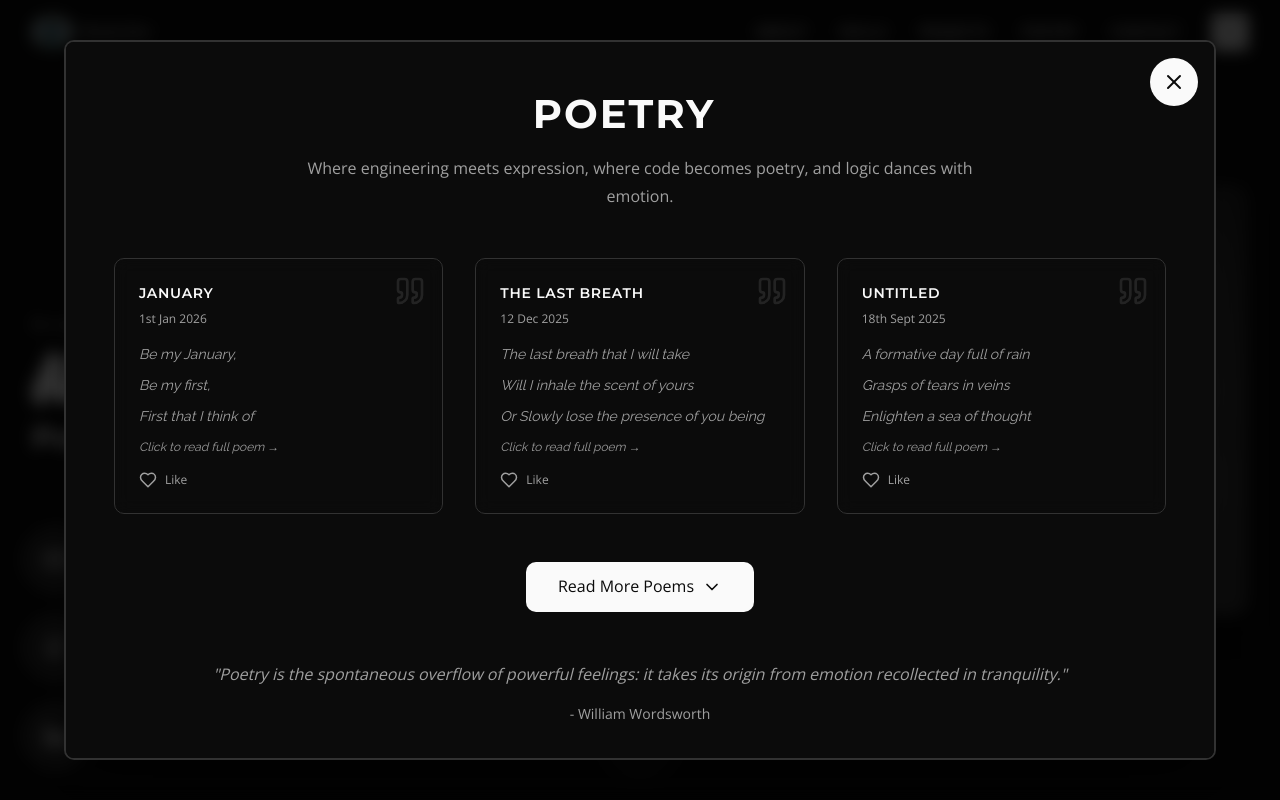
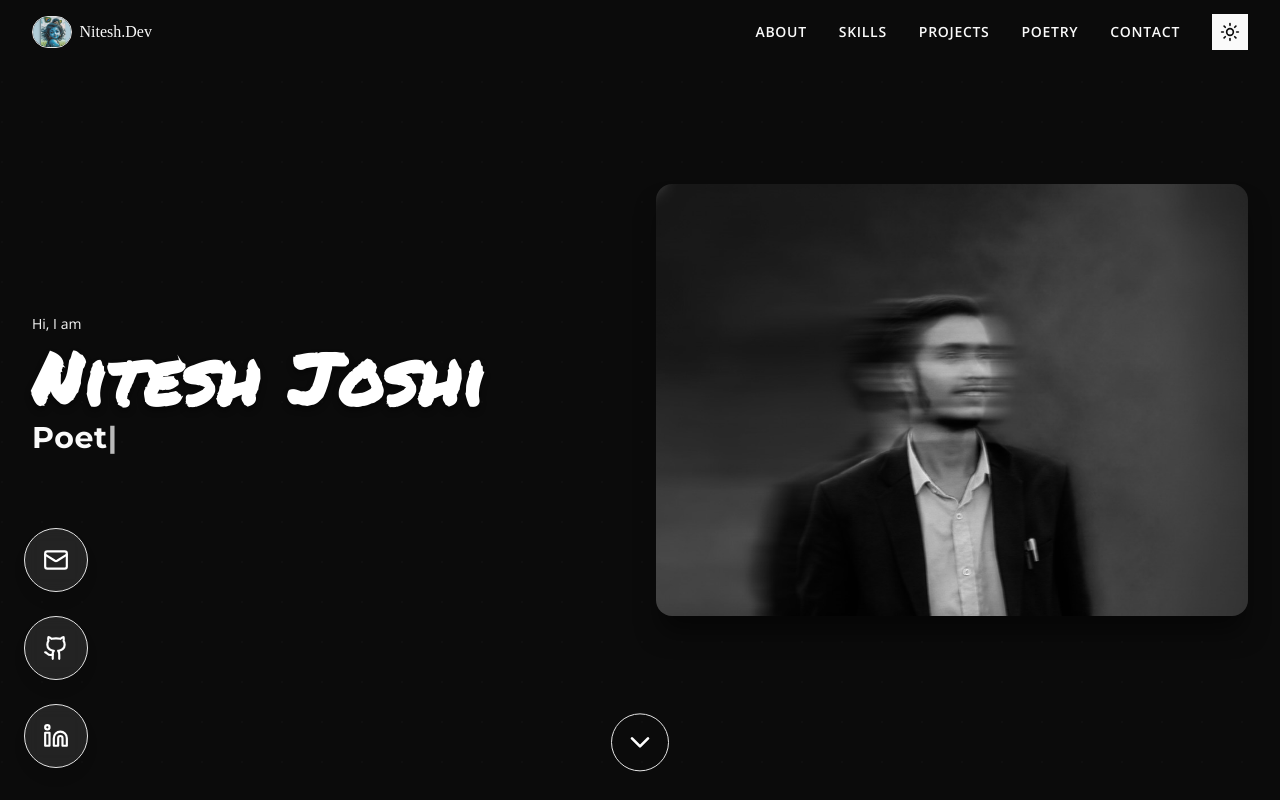
Before and after one commit to Niteshh-DeV/portfolio, a React (Vite) app: page / in a window 1280 px wide. Both pictures are taken after a click on the button "POETRY". Shown: the top 800 px of the page. Built offline with nearby package versions, Linux system fonts and the light colour scheme; a web font is replaced by a local one.

Commit message:
Added To a seperate Page

```diff
--- a/src/components/Poetry.tsx
+++ b/src/components/Poetry.tsx
@@ -1,9 +1,11 @@
 import { motion, AnimatePresence } from 'motion/react';
 import { useState, useEffect } from 'react';
 import { Quote, Heart, X, ChevronDown } from 'lucide-react';
+import { Navbar } from './Navbar';
+import heroLogo from '@/assets/Krishna.jpeg';
 
 interface PoetryProps {
-  onClose: () => void;
+  onClose?: () => void;
 }
 
 type Poem = {
@@ -14,16 +16,36 @@
 };
 
 export function Poetry({ onClose }: PoetryProps) {
+  const [darkMode, setDarkMode] = useState(true);
   const [liked, setLiked] = useState<number[]>([]);
+  const [likeCounts, setLikeCounts] = useState<number[]>([]);
   const [showAll, setShowAll] = useState(false);
   const [selectedPoem, setSelectedPoem] = useState<number | null>(null);
 
   useEffect(() => {
-    document.body.style.overflow = 'hidden';
-    return () => {
-      document.body.style.overflow = 'unset';
+    const savedTheme = localStorage.getItem('theme');
+    if (savedTheme === 'light') {
+      setDarkMode(false);
+      document.documentElement.classList.remove('dark');
+    } else {
+      setDarkMode(true);
+      document.documentElement.classList.add('dark');
+      if (!savedTheme) {
+        localStorage.setItem('theme', 'dark');
+      }
+    }
+  }, []);
+
+  const toggleDarkMode = () => {
+    setDarkMode(!darkMode);
+    if (!darkMode) {
+      document.documentElement.classList.add('dark');
+      localStorage.setItem('theme', 'dark');
+    } else {
+      document.documentElement.classList.remove('dark');
+      localStorage.setItem('theme', 'light');
+    }
   };
-  }, []);
 
   const poems: Poem[] = [
       {
@@ -616,7 +638,7 @@
           'How can I pretend not to fall?',
           'Cause I am already attached to you.',
           '',
-          'Put It In last Cause its My First Poem '
+
         ],
         date: 'Somewhere in 2024',
         pattern:
@@ -624,16 +646,49 @@
       }
     ];
 
-  const highlightedPoems = poems.slice(0, 3);
-  const morePoems = poems.slice(3);
+  useEffect(() => {
+    if (typeof window === 'undefined') return;
+
+    const storedLiked = localStorage.getItem('poetry-liked');
+    const storedCounts = localStorage.getItem('poetry-like-counts');
+
+    setLiked(storedLiked ? JSON.parse(storedLiked) : []);
+
+    const parsedCounts: number[] = storedCounts ? JSON.parse(storedCounts) : poems.map(() => 0);
+    const normalizedCounts = poems.map((_, idx) => parsedCounts[idx] ?? 0);
+    setLikeCounts(normalizedCounts);
+  }, []);
+
+  useEffect(() => {
+    if (typeof window === 'undefined') return;
+    localStorage.setItem('poetry-liked', JSON.stringify(liked));
+  }, [liked]);
+
+  useEffect(() => {
+    if (typeof window === 'undefined') return;
+    if (!likeCounts.length) return;
+    localStorage.setItem('poetry-like-counts', JSON.stringify(likeCounts));
+  }, [likeCounts]);
+
+  const highlightedPoems = poems.slice(0, 6);
+  const morePoems = poems.slice(6);
   const displayedPoems = showAll ? poems : highlightedPoems;
+  const totalLikes = likeCounts.reduce((sum, count) => sum + (Number.isFinite(count) ? count : 0), 0);
 
   const toggleLike = (index: number) => {
-    setLiked(prev =>
-      prev.includes(index)
-        ? prev.filter(i => i !== index)
-        : [...prev, index]
-    );
+    setLiked(prev => {
+      const alreadyLiked = prev.includes(index);
+      const updatedLiked = alreadyLiked ? prev.filter(i => i !== index) : [...prev, index];
+
+      setLikeCounts(prevCounts => {
+        const nextCounts = prevCounts.length ? [...prevCounts] : poems.map(() => 0);
+        const nextValue = (nextCounts[index] ?? 0) + (alreadyLiked ? -1 : 1);
+        nextCounts[index] = Math.max(0, nextValue);
+        return nextCounts;
+      });
+
+      return updatedLiked;
+    });
   };
 
   const getSnippet = (lines: string[]) => {
@@ -641,68 +696,98 @@
   };
 
   return (
-    <AnimatePresence>
+    <div className="relative min-h-screen bg-[rgb(var(--background))] overflow-hidden">
+      <Navbar darkMode={darkMode} toggleDarkMode={toggleDarkMode} />
+
+      {/* Spacer to clear the fixed navbar */}
+      <div className="h-20 md:h-24" />
+
+      <div className="relative z-10 max-w-6xl mx-auto px-4 sm:px-6 lg:px-8 pt-0 pb-28 md:pb-36">
+        <div className="flex flex-col items-center text-center gap-4 mb-16">
           <motion.div
-        initial={{ opacity: 0 }}
-        animate={{ opacity: 1 }}
-        exit={{ opacity: 0 }}
-        className="fixed inset-0 bg-black/80 backdrop-blur-sm z-50 flex items-center justify-center p-4"
-        onClick={onClose}
+            initial={{ opacity: 0, y: -8 }}
+            animate={{ opacity: 1, y: 0 }}
+            transition={{ delay: 0.05 }}
+            className="flex items-center gap-2 cursor-pointer select-none"
+            onClick={() => (window.location.href = '/')}
           >
-        <motion.div
-          initial={{ scale: 0.9, opacity: 0 }}
-          animate={{ scale: 1, opacity: 1 }}
-          exit={{ scale: 0.9, opacity: 0 }}
-          transition={{ type: 'spring', damping: 25 }}
-          className="bg-[rgb(var(--background))] w-full max-w-6xl max-h-[90vh] overflow-y-auto rounded-lg shadow-2xl border-2 border-[rgb(var(--border))] relative"
-          onClick={(e) => e.stopPropagation()}
+            <img
+              src={heroLogo}
+              alt="Nitesh logo"
+              className="w-auto h-12 rounded-md object-cover"
+            />
+            <span className="text-5.5xl font-bold" style={{ fontFamily: '"Orbitron", sans-serif' }}>
+              Nitesh<span style={{ color: '#ff6b35' }}>.Dev</span>
+            </span>
+          </motion.div>
+
+          <motion.h1
+            initial={{ opacity: 0, y: -10 }}
+            animate={{ opacity: 1, y: 0 }}
+            transition={{ delay: 0.1 }}
+            className="text-3xl md:text-4xl font-semibold tracking-tight"
           >
-          {/* Close Button */}
-          <motion.button
-            whileHover={{ scale: 1.1, rotate: 90 }}
-            whileTap={{ scale: 0.9 }}
-            onClick={onClose}
-            className="sticky top-4 right-4 float-right z-10 p-3 bg-[rgb(var(--foreground))] text-[rgb(var(--background))] rounded-full hover:bg-[rgb(var(--secondary))] transition-colors m-4"
+            Poems
+          </motion.h1>
+          <motion.h2
+            initial={{ opacity: 0, y: -6 }}
+            animate={{ opacity: 1, y: 0 }}
+            transition={{ delay: 0.15 }}
+            className="text-lg md:text-xl text-[rgb(var(--muted-foreground))]"
           >
-            <X size={24} />
-          </motion.button>
-
-          <div className="p-8 md:p-12">
-            {/* Header */}
-            <motion.div
-              initial={{ opacity: 0, y: -20 }}
+            Where code meets feelings.
+          </motion.h2>
+          <motion.p
+            initial={{ opacity: 0, y: -4 }}
             animate={{ opacity: 1, y: 0 }}
             transition={{ delay: 0.2 }}
-              className="text-center mb-12"
+            className="text-sm md:text-base text-[rgb(var(--muted-foreground))] max-w-xl text-center leading-relaxed"
           >
-              <h2 className="mb-4 uppercase tracking-wider">Poetry</h2>
-              <p className="text-[rgb(var(--muted-foreground))] max-w-2xl mx-auto">
-                Where engineering meets expression, where code becomes poetry, and logic dances with emotion.
-              </p>
-            </motion.div>
+            A dedicated space for the verses, memories, and quiet thoughts. Lean back, scroll slow, and tap to read in full.
+          </motion.p>
+        </div>
 
           {/* Poems Grid */}
-            <div className="grid md:grid-cols-2 lg:grid-cols-3 gap-8">
+          <div className="grid md:grid-cols-2 lg:grid-cols-3 gap-8 auto-rows-fr">
             {displayedPoems.map((poem, index) => {
                 const poemIndex = poems.indexOf(poem);
+                const likeCount = likeCounts[poemIndex] ?? 0;
 
                 return (
                   <motion.div
                     key={`${poem.title}-${poem.date}-${poemIndex}`}
                     initial={{ opacity: 0, y: 30 }}
                     animate={{ opacity: 1, y: 0 }}
-                    transition={{ duration: 0.4, delay: index * 0.1 }}
-                    whileHover={{ y: -5 }}
+                    transition={{ duration: 0.35, ease: [0.43, 0.13, 0.23, 0.96] }}
+                    whileHover={{ scale: 1.15, zIndex: 10 }}
                     onClick={() => setSelectedPoem(poemIndex)}
-                    className="glass-effect p-6 rounded-lg relative group border-2 border-[rgb(var(--border))] hover:border-[rgb(var(--foreground))] transition-all cursor-pointer"
+                    className="relative group cursor-pointer z-0 hover:z-10 h-full"
                   >
+                  <motion.div
+                    className="glass-effect p-6 rounded-lg border-2 border-[rgb(var(--border))] group-hover:border-[rgb(var(--foreground))] transition-all shadow-lg shadow-[rgba(0,0,0,0.06)] h-full flex flex-col"
+                    whileHover={{
+                      boxShadow: '0 25px 50px -12px rgba(255, 255, 255, 0.25)'
+                    }}
+                    transition={{ duration: 0.35, ease: [0.43, 0.13, 0.23, 0.96] }}
+                  >
+                  {/* Glow effect on hover - same as hero image */}
+                  <motion.div
+                    className="absolute inset-0 rounded-lg pointer-events-none"
+                    initial={{ opacity: 0 }}
+                    whileHover={{ opacity: 0.3 }}
+                    transition={{ duration: 0.6 }}
+                    style={{
+                      background: 'radial-gradient(circle at center, rgba(255,255,255,0.2) 0%, transparent 70%)',
+                    }}
+                  />
+
                   <Quote className="absolute top-4 right-4 text-[rgb(var(--foreground))] opacity-10 group-hover:opacity-30 transition-opacity" size={32} />
 
                   <h4 className="mb-2 uppercase tracking-wider text-sm">{poem.title}</h4>
                   <p className="text-[rgb(var(--muted-foreground))] text-xs mb-4">{poem.date}</p>
 
                   {/* Snippet Preview */}
-                  <div className="space-y-2 mb-4 font-['Raleway',sans-serif] italic">
+                  <div className="space-y-2 mb-4 font-['Raleway',sans-serif] italic flex-grow">
                     {getSnippet(poem.lines).map((line, lineIndex) => (
                       <p key={lineIndex} className="text-sm leading-relaxed text-[rgb(var(--muted-foreground))]">
                         {line}
@@ -720,7 +805,7 @@
                       e.stopPropagation();
                       toggleLike(poemIndex);
                     }}
-                    className="flex items-center gap-2"
+                    className="flex items-center gap-2 mt-auto"
                   >
                     <Heart
                       size={18}
@@ -731,9 +816,10 @@
                       }`}
                     />
                     <span className="text-xs text-[rgb(var(--muted-foreground))]">
-                      {liked.includes(poemIndex) ? 'Liked' : 'Like'}
+                      {liked.includes(poemIndex) ? 'Liked' : 'Like'} - {likeCount}
                     </span>
                   </motion.button>
+                  </motion.div>
                   </motion.div>
                 );
               })}
@@ -745,13 +831,13 @@
                   initial={{ opacity: 0, y: 20 }}
                   animate={{ opacity: 1, y: 0 }}
                   transition={{ delay: 0.5 }}
-                className="mt-12 text-center"
+                  className="mt-12 mb-16 text-center"
                 >
                   <motion.button
                     whileHover={{ scale: 1.05 }}
                     whileTap={{ scale: 0.95 }}
                     onClick={() => setShowAll(true)}
-                  className="px-8 py-3 bg-[rgb(var(--foreground))] text-[rgb(var(--background))] rounded-lg hover:bg-[rgb(var(--secondary))] transition-all flex items-center gap-2 mx-auto"
+                    className="px-8 py-3 bg-[rgb(var(--foreground))] text-[rgb(var(--background))] rounded-lg hover:bg-[rgb(var(--secondary))] transition-all flex items-center gap-2 mx-auto shadow-lg shadow-[rgba(0,0,0,0.08)]"
                   >
                     Read More Poems
                     <ChevronDown size={20} />
@@ -759,21 +845,20 @@
                 </motion.div>
               )}
 
-            {/* Quote */}
-            <motion.div
-              initial={{ opacity: 0, y: 20 }}
-              animate={{ opacity: 1, y: 0 }}
-              transition={{ delay: 0.8 }}
-              className="mt-12 text-center"
+              {showAll && (
+                <div className="mt-12 mb-16 text-center">
+                  <motion.button
+                    whileHover={{ scale: 1.05 }}
+                    whileTap={{ scale: 0.95 }}
+                    onClick={() => setShowAll(false)}
+                    className="px-8 py-3 bg-[rgb(var(--muted))] text-[rgb(var(--foreground))] rounded-lg border border-[rgb(var(--border))] hover:bg-[rgb(var(--foreground))] hover:text-[rgb(var(--background))] transition-all flex items-center gap-2 mx-auto shadow-lg shadow-[rgba(0,0,0,0.08)]"
                   >
-              <p className="text-[rgb(var(--muted-foreground))] italic mb-4">
-                "Poetry is the spontaneous overflow of powerful feelings: it takes its origin from emotion recollected in tranquility."
-              </p>
-              <p className="text-sm text-[rgb(var(--muted-foreground))]">- William Wordsworth</p>
-            </motion.div>
+                    Show Less
+                  </motion.button>
                 </div>
-        </motion.div>
+              )}
 
+            </div>
             {/* Full Poem View */}
             <AnimatePresence>
               {selectedPoem !== null && (
@@ -781,65 +866,64 @@
                   initial={{ opacity: 0 }}
                   animate={{ opacity: 1 }}
                   exit={{ opacity: 0 }}
-              className="fixed inset-0 bg-black/95 backdrop-blur-md z-[60] flex items-center justify-center p-4"
+                  className="fixed inset-0 bg-black/90 backdrop-blur-md z-[60] flex items-center justify-center p-4"
                   onClick={() => setSelectedPoem(null)}
                 >
+                  <div className="pointer-events-none absolute inset-0">
+                    <div className="absolute inset-0 bg-[radial-gradient(circle_at_center,_rgba(255,255,255,0.2),_transparent_70%)] blur-3xl opacity-80" />
+                    <div className="absolute inset-0 bg-[radial-gradient(circle_at_35%_45%,_rgba(255,255,255,0.1),_transparent_60%)] blur-3xl opacity-70" />
+                  </div>
                   <motion.div
-                initial={{ scale: 0.8, opacity: 0, y: 50 }}
+                    initial={{ scale: 0.92, opacity: 0, y: 20 }}
                     animate={{ scale: 1, opacity: 1, y: 0 }}
-                exit={{ scale: 0.8, opacity: 0, y: 50 }}
-                transition={{ type: 'spring', damping: 20 }}
+                    exit={{ scale: 0.92, opacity: 0, y: 20 }}
+                    transition={{ type: 'spring', damping: 18 }}
                     className="relative w-full max-w-3xl max-h-[90vh] overflow-y-auto"
                     onClick={(e) => e.stopPropagation()}
                   >
-                {/* Background Pattern */}
+                    {/* Glow effect behind the card */}
                     <div
-                  className="absolute inset-0 rounded-2xl opacity-40"
+                      className="absolute inset-0 rounded-2xl pointer-events-none opacity-30 blur-2xl"
                       style={{
-                    background: poems[selectedPoem].pattern,
-                    backgroundSize: '100px 100px'
+                        background: 'radial-gradient(circle at center, rgba(255,255,255,0.25) 0%, transparent 70%)',
                       }}
                     />
+                    <div className="relative bg-[rgb(var(--background))] rounded-2xl border-2 border-[rgb(var(--border))] p-12 md:p-14 shadow-2xl">
 
-                {/* Content */}
-                <div className="relative bg-[rgb(var(--background))]/90 backdrop-blur-sm rounded-2xl border-2 border-[rgb(var(--border))] p-12 shadow-2xl">
-                  {/* Close Button */}
                       <motion.button
-                    whileHover={{ scale: 1.1, rotate: 90 }}
-                    whileTap={{ scale: 0.9 }}
+                        type="button"
+                        whileHover={{ scale: 1.08, rotate: 90 }}
+                        whileTap={{ scale: 0.92 }}
                         onClick={() => setSelectedPoem(null)}
-                    className="absolute top-6 right-6 p-2 bg-[rgb(var(--foreground))] text-[rgb(var(--background))] rounded-full hover:bg-[rgb(var(--secondary))] transition-colors"
+                        className="absolute top-4 right-4 md:top-5 md:right-5 z-20 p-2 bg-[rgb(var(--foreground))] text-[rgb(var(--background))] rounded-full hover:bg-[rgb(var(--secondary))] transition-colors"
                       >
                         <X size={20} />
                       </motion.button>
 
-                  {/* Decorative Quote */}
-                  <Quote className="absolute top-6 left-6 text-[rgb(var(--foreground))] opacity-10" size={48} />
+                      <Quote className="absolute top-5 left-5 text-[rgb(var(--foreground))] opacity-10" size={48} />
 
-                  {/* Poem Header */}
                       <motion.div
-                    initial={{ opacity: 0, y: -20 }}
+                        initial={{ opacity: 0, y: -16 }}
                         animate={{ opacity: 1, y: 0 }}
-                    transition={{ delay: 0.2 }}
-                    className="text-center mb-12"
+                        transition={{ delay: 0.15 }}
+                        className="text-center mb-10"
                       >
                         <h2 className="mb-2 uppercase tracking-wider">{poems[selectedPoem].title}</h2>
                         <p className="text-[rgb(var(--muted-foreground))] text-sm">{poems[selectedPoem].date}</p>
                       </motion.div>
 
-                  {/* Full Poem */}
                       <motion.div
                         initial={{ opacity: 0 }}
                         animate={{ opacity: 1 }}
-                    transition={{ delay: 0.4 }}
-                    className="space-y-3 mb-8 font-['Raleway',sans-serif] max-w-xl mx-auto"
+                        transition={{ delay: 0.3 }}
+                        className="mt-6 space-y-4 mb-8 font-['Raleway',sans-serif] max-w-xl mx-auto"
                       >
                         {poems[selectedPoem].lines.map((line, lineIndex) => (
                           <motion.p
                             key={lineIndex}
-                        initial={{ opacity: 0, x: -20 }}
+                            initial={{ opacity: 0, x: -14 }}
                             animate={{ opacity: 1, x: 0 }}
-                        transition={{ delay: 0.5 + lineIndex * 0.1 }}
+                            transition={{ delay: 0.35 + lineIndex * 0.08 }}
                             className={line === '' ? 'h-4' : 'text-center italic leading-relaxed'}
                           >
                             {line}
@@ -847,18 +931,17 @@
                         ))}
                       </motion.div>
 
-                  {/* Like Button */}
                       <motion.div
-                    initial={{ opacity: 0, y: 20 }}
+                        initial={{ opacity: 0, y: 12 }}
                         animate={{ opacity: 1, y: 0 }}
-                    transition={{ delay: 0.8 }}
+                        transition={{ delay: 0.4 }}
                         className="flex justify-center"
                       >
                         <motion.button
-                      whileHover={{ scale: 1.1 }}
-                      whileTap={{ scale: 0.95 }}
+                          whileHover={{ scale: 1.06 }}
+                          whileTap={{ scale: 0.94 }}
                           onClick={() => toggleLike(selectedPoem)}
-                      className="flex items-center gap-3 px-6 py-3 bg-[rgb(var(--muted))] rounded-full border border-[rgb(var(--border))] hover:bg-[rgb(var(--foreground))] hover:text-[rgb(var(--background))] transition-all"
+                          className="flex items-center gap-3 px-6 py-3 bg-[rgb(var(--muted))] rounded-full border border-[rgb(var(--border))] hover:bg-[rgb(var(--foreground))] hover:text-[rgb(var(--background))] transition-all shadow-lg shadow-[rgba(0,0,0,0.12)]"
                         >
                           <Heart
                             size={20}
@@ -869,7 +952,7 @@
                             }`}
                           />
                           <span className="text-sm">
-                        {liked.includes(selectedPoem) ? 'Liked' : 'Like this poem'}
+                            {liked.includes(selectedPoem) ? 'Liked' : 'Like this poem'} - {likeCounts[selectedPoem] ?? 0}
                           </span>
                         </motion.button>
                       </motion.div>
@@ -878,7 +961,18 @@
                 </motion.div>
               )}
             </AnimatePresence>
-      </motion.div>
-    </AnimatePresence>
+
+            <motion.footer
+              initial={{ opacity: 0 }}
+              whileInView={{ opacity: 1 }}
+              viewport={{ once: true }}
+              className="py-8 px-4 sm:px-6 lg:px-8 border-t border-[rgb(var(--border))]"
+            >
+              <div className="max-w-7xl mx-auto text-center text-[rgb(var(--muted-foreground))]">
+                <p>© 2025 Nitesh. </p>
+                <p className="mt-2">Designed & Developed with React, TypeScript & Tailwind CSS</p>
+              </div>
+            </motion.footer>
+    </div>
   );
 }
```
Lines whose indentation alone changed are shown as unchanged.
